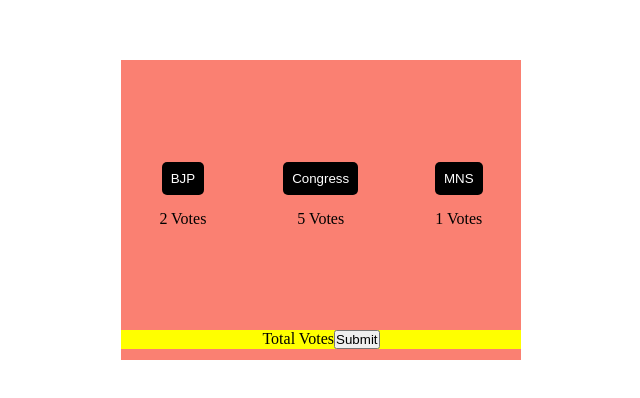
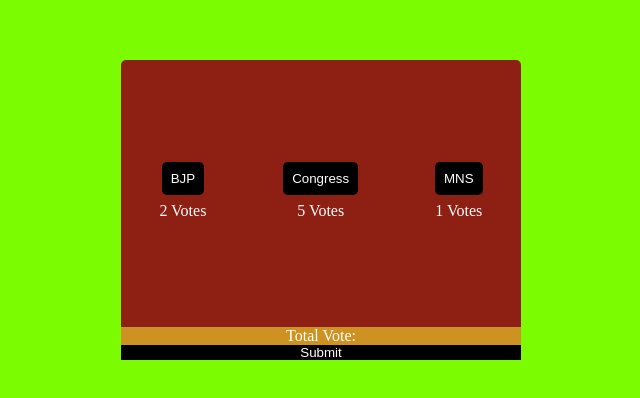
Before and after one commit to mumtajalam/vote-project, a plain HTML site: page index.html in a window 1280 px wide. Shown: the part 190-588 px from the top of the page, without its empty margins (319-959 px from the left). Drawn offline with Linux system fonts and the light colour scheme.

Commit message:
css changes

```diff
--- a/index.html
+++ b/index.html
@@ -27,7 +27,7 @@
 
         </div>
         <div class="container4">
-            <p>Total Votes</p>
+            <p>Total Vote:</p>
             <input type="button" value="Submit" id="submit">
         </div>
 
--- a/style.css
+++ b/style.css
@@ -9,14 +9,16 @@
   justify-content: center;
   align-items: center;
   height: 100vh;
+  background-color: lawngreen;
 }
 
 .container1 {
   width: 400px;
   height: 300px;
-  background-color: salmon;
+  background-color: rgb(141, 31, 19);
   display: flex;
   flex-direction: column;
+  border-radius: 5px;
 }
 
 .container2 {
@@ -46,7 +48,7 @@
 }
 
 .container3 {
-  height: 30%;
+  height: 25%;
   display: flex;
   flex-direction: column;
   align-items: center;
@@ -54,8 +56,31 @@
 }
 
 .container4 {
-  background-color: yellow;
+  background-color: rgb(206, 146, 35);
   display: flex;
   justify-content: center;
+  flex-direction: column;
+  margin-top: 5px;
+  position: relative;
+}
 
+p {
+  text-align: center;
+  color: white;
 }
+
+#submit {
+  background-color: black;
+  color: white;
+  cursor: pointer;
+  border: none;
+}
+
+#submit:hover {
+  background-color: white;
+  color: black;
+}
+
+#submit:active {
+  transform: scale(1.01);
+}
```
